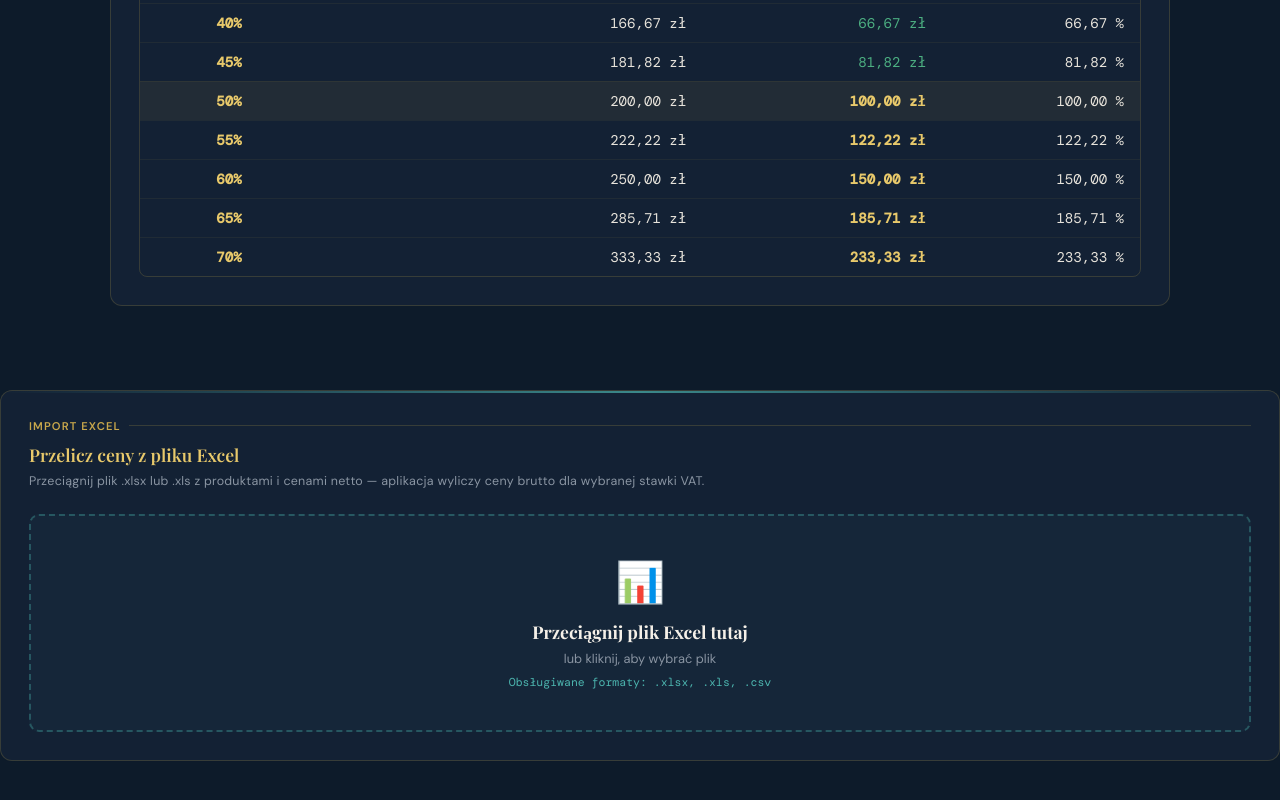
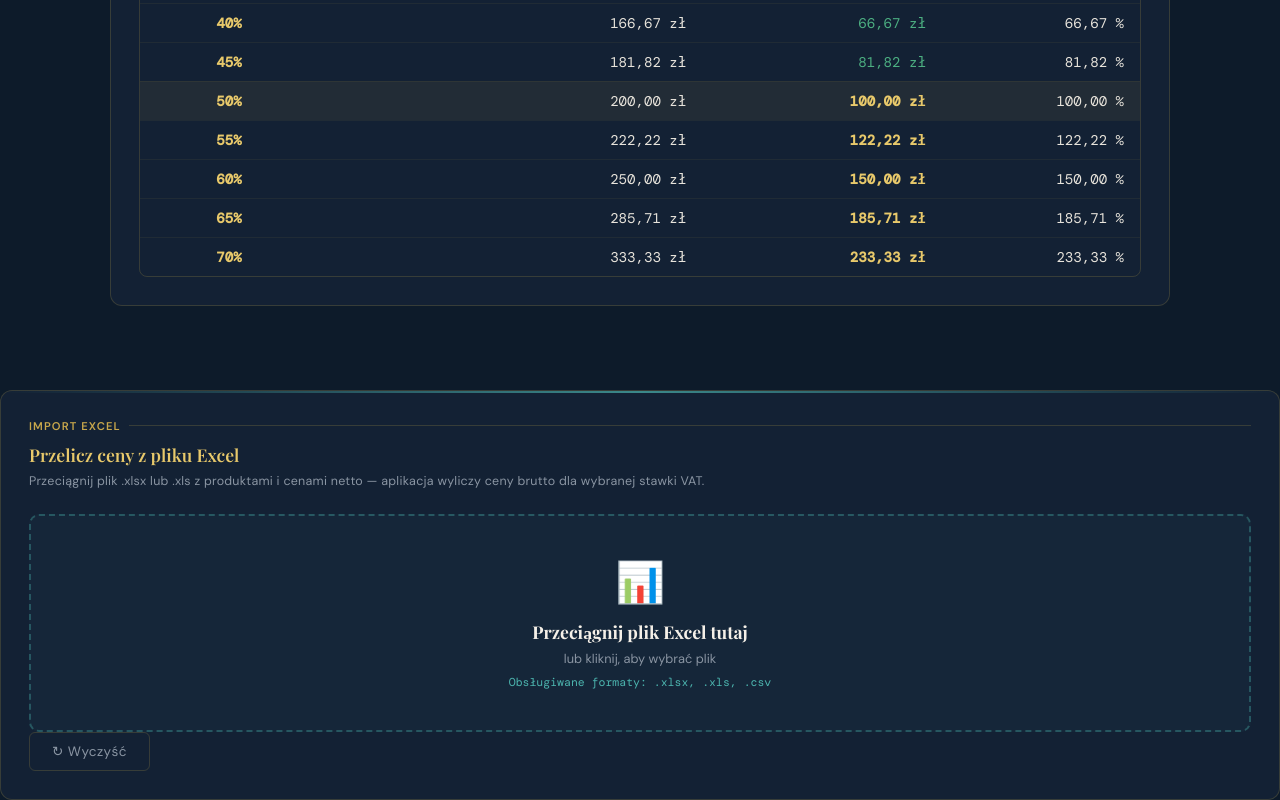
Before and after one commit to jacek-hash/kalkulator---marzy, a plain HTML site: page index.html in a window 1280 px wide. Shown: the part 1589-2389 px from the top of the page. Before the commit the page ends 2350 px from the top, so only its background shows below. Drawn offline with nearby package versions, Linux system fonts and the light colour scheme.

Commit message:
Update index.html

```diff
--- a/index.html
+++ b/index.html
@@ -1432,6 +1432,7 @@
     <button class="btn-process" onclick="processExcel()">▶ Przelicz ceny brutto</button>
     <button class="btn-export" onclick="exportExcel()" id="btn-export" style="display:none">⬇ Pobierz wynik (.xlsx)</button>
   </div>
+    <button class="btn-reset" onclick="resetExcel()" style="margin-top:0">&#8635; Wyczyść</button>
 
   <!-- RESULTS -->
   <div class="excel-results" id="excel-results">
@@ -1618,6 +1619,22 @@ function exportExcel() {
   XLSX.utils.book_append_sheet(wb, ws, 'Ceny brutto');
   XLSX.writeFile(wb, `ceny_brutto_VAT${excelVatRate}.xlsx`);
 }
+
+function resetExcel() {
+  excelData = [];
+  excelHeaders = [];
+  processedRows = [];
+  document.getElementById("excel-file-input").value = "";
+  document.getElementById("file-name-badge").style.display = "none";
+  document.getElementById("col-mapping").classList.remove("visible");
+  document.getElementById("excel-vat-row").style.display = "none";
+  document.getElementById("mapping-actions").style.display = "none";
+  document.getElementById("excel-results").classList.remove("visible");
+  document.getElementById("btn-export").style.display = "none";
+  document.getElementById("excel-stats").innerHTML = "";
+  document.getElementById("excel-thead").innerHTML = "";
+  document.getElementById("excel-tbody").innerHTML = "";
+}
 </script>
 </body>
 </html>
```
